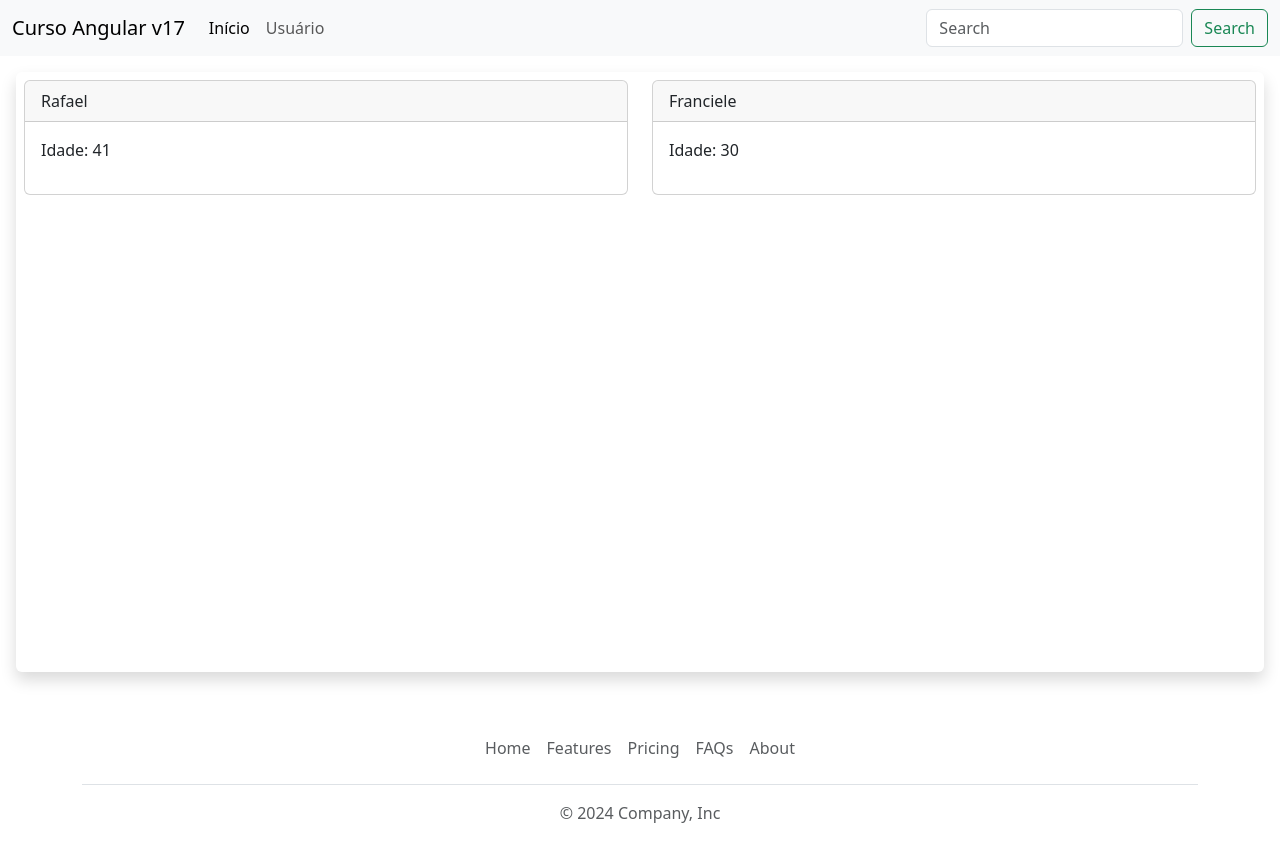
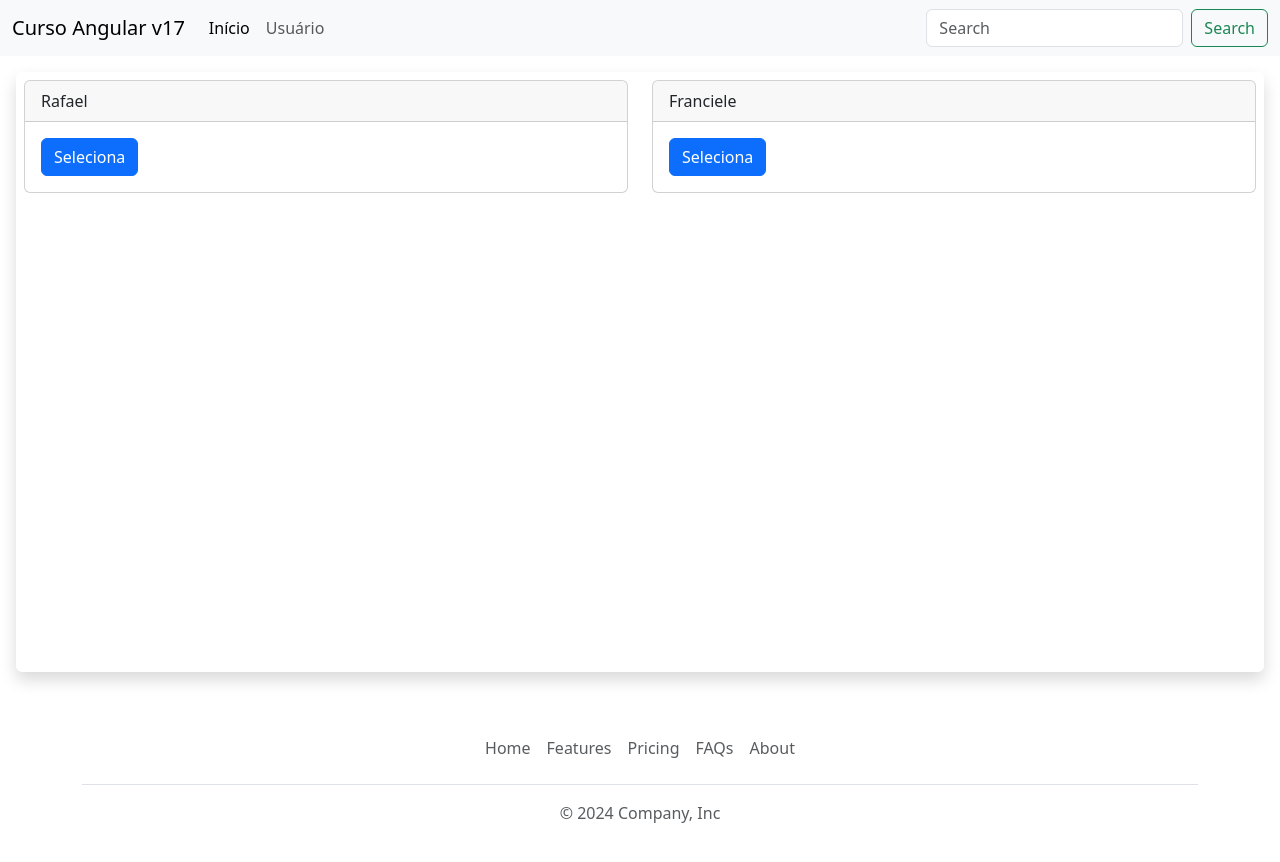
Before and after one commit to gentilini/frontend-angular-curso-v17, an Angular app: page /users/list in a window 1280 px wide. Shown: the top 862 px of the page. Built offline with nearby package versions, Linux system fonts and the light colour scheme.

Commit message:
ajustes no card de usuário

```diff
--- a/src/app/components/user-card/user-card.component.html
+++ b/src/app/components/user-card/user-card.component.html
@@ -1,6 +1,6 @@
 <div class="card">
   <div class="card-header">{{ user.nome }}</div>
     <div class="card-body">
-      <p>Idade: {{ user.idade }}</p>
+      <button (click)="retornarDados()" class="btn btn-primary">Seleciona</button>
     </div>
 </div>
--- a/src/app/components/user-card/user-card.component.ts
+++ b/src/app/components/user-card/user-card.component.ts
@@ -1,4 +1,4 @@
-import { Component, Input } from '@angular/core';
+import { Component, EventEmitter, Input, Output } from '@angular/core';
 import { User } from '../../models/user';
 
 @Component({
@@ -11,4 +11,10 @@ export class UserCardComponent {
     nome: '',
     idade: 0
   };
+
+  @Output() userInfoEmitter = new EventEmitter<User>();
+
+  retornarDados() {
+    this.userInfoEmitter.emit(this.user);
+  }
 }
--- a/src/app/pages/users/users.component.html
+++ b/src/app/pages/users/users.component.html
@@ -1,5 +1,6 @@
 <div class="row">
   <app-user-card
+  (userInfoEmitter)="receberDados($event)"
     *ngFor="let user of userList"
     class="col-md"
     [user]="user"
--- a/src/app/pages/users/users.component.ts
+++ b/src/app/pages/users/users.component.ts
@@ -18,4 +18,8 @@ export class UsersComponent {
       idade: 30
     }
   ]
+
+  receberDados(user: User) {
+    console.log(user);
+  }
 }
```
